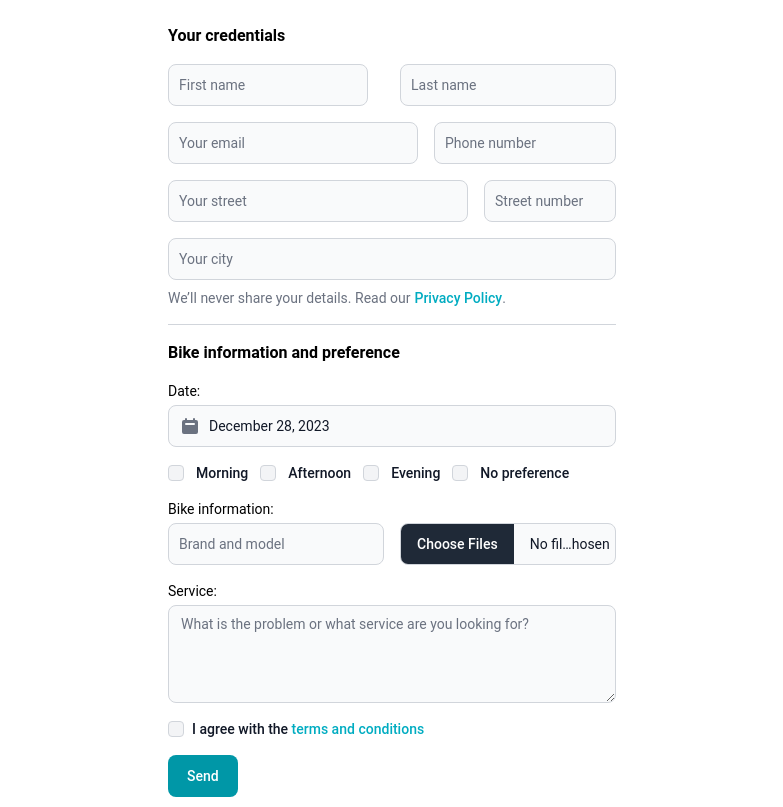
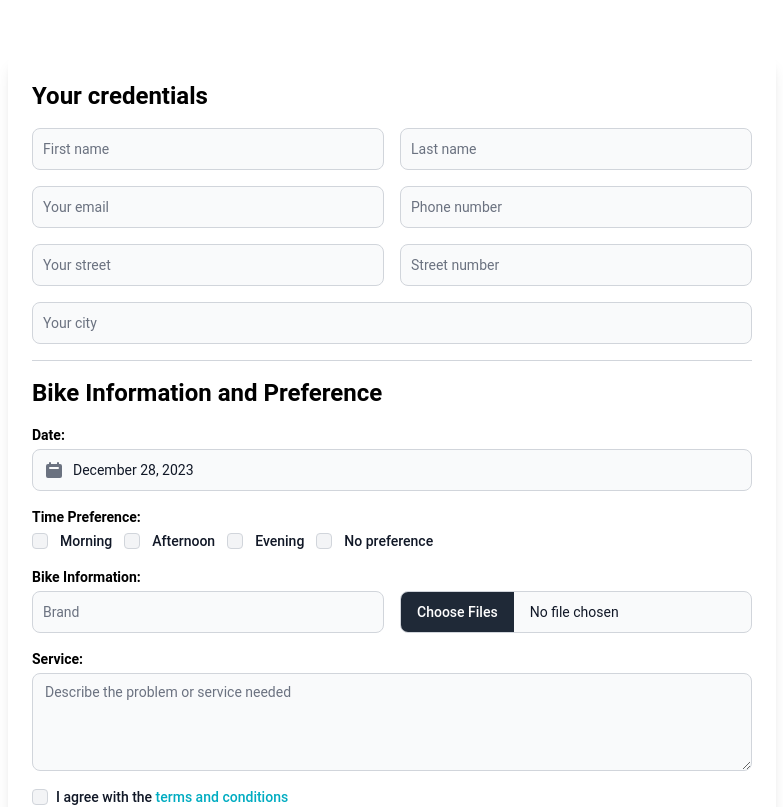
Before and after one commit to IgorMoensStudent/VisualDesign27, a Next.js app in the folder visualdesign/: page /appointment in a window 1280 px wide. Shown: the part 380-1187 px from the top of the page, without its empty margins (248-1031 px from the left). Built offline with nearby package versions, Linux system fonts and the light colour scheme.

Commit message:
unfinished contact page

```diff
--- a/visualdesign/components/Header.tsx
+++ b/visualdesign/components/Header.tsx
@@ -27,7 +27,7 @@ const NavList = (
                     </Typography>
 
                     <Typography as="li" variant="body" color="blue-gray" className="p-3 font-semibold" placeholder="">
-                        <Link href="#" className="flex items-center hover-underline-padding">Contact</Link>
+                        <Link href="/contact" className="flex items-center hover-underline-padding">Contact</Link>
                     </Typography>
                 </ul>
 )
@@ -50,12 +50,13 @@ const Header: React.FC = () => {
     }, []);
 
         return (
-        <div className={`${styles.header} ${isSticky ? styles.sticky : ''}`}>
+        <div className={`${styles.header} ${isSticky ? styles.sticky : ''} `}>
             <Navbar className="z-10 h-max max-w-full rounded-none px-4 py-6 lg:px-10 lg:py-10" placeholder="">
                 <div className="flex items-center justify-between text-blue-gray-900">
-                <Typography as="a"  href="/" className="mr-4 ml-8 cursor-pointer py-1.5 font-bold" placeholder="" >
+                    <Typography as="a"  href="/" className="mr-4 ml-8 cursor-pointer py-1.5 font-bold" placeholder="" >
                         Precision Cycling
                     </Typography>
+
                     <div className="flex items-center gap-4">
                         <div className="mr-4 hidden lg:block"> {NavList}</div>
                         <div className="flex items-center gap-x-1">
@@ -68,8 +69,6 @@ const Header: React.FC = () => {
                         </div>
                     </div>
                 </div>
-
-
             </Navbar>
         </div>
         )
--- a/visualdesign/pages/appointment/index.tsx
+++ b/visualdesign/pages/appointment/index.tsx
@@ -15,7 +15,6 @@ const Appointment: React.FC = () => {
                         <div className="text-sm text-center mb-4">Precision Cycling</div>
                         <div className="text-3xl font-bold mb-2 text-center">Make an appointment</div>
 
-
                         <div className="flex flex-wrap gap-2">
                             <Button outline gradientDuoTone="pinkToOrange">
                                 <strong>Call +32 472 11 22 33</strong>
@@ -25,87 +24,79 @@ const Appointment: React.FC = () => {
                 </div>
 
 
-        <div className="flex-grow ">
+                <div className="flex-grow p-8">
                     <div className="flex flex-col lg:flex-row gap-8 p-8 items-center justify-center">
-                <div className="max-w-md">
-                    <div className="mb-4 text-1xl font-bold">Your credentials</div>
+                        <div className="max-w-3xl w-full bg-white rounded-lg shadow-lg p-6">
+                            <div className="mb-4 text-2xl font-bold">Your credentials</div>
 
-                    <div className="flex flex-row mb-4">
-                        <div className="flex-1 mr-2">
-                            <TextInput id="firstName" type="text" placeholder="First name" style={{ width: '200px' }} required />
+                            <div className="grid grid-cols-2 gap-4 mb-4">
+                                <div>
+                                    <TextInput id="firstName" type="text" placeholder="First name" required />
                                 </div>
-                        <div className="flex-1 ml-2">
+                                <div>
                                     <TextInput id="lastName" type="text" placeholder="Last name" required />
                                 </div>
+                                <div>
+                                    <TextInput id="email" type="email" placeholder="Your email" required />
                                 </div>
-
-                    <div className="flex flex-row mb-4">
-                        <div className="flex-1 mr-2">
-                            <TextInput id="email" type="email" placeholder="Your email" style={{ width: '250px' }} required />
-                        </div>
-                        <div className="flex-1 ml-2">
+                                <div>
                                     <TextInput id="phoneNumber" type="tel" placeholder="Phone number" required />
                                 </div>
+                                <div>
+                                    <TextInput id="street" type="text" placeholder="Your street" required />
                                 </div>
-
-                    <div className="flex flex-row mb-4">
-                        <div className="flex-1 mr-2">
-                            <TextInput id="street" type="text" placeholder="Your street" style={{ width: '300px' }} required />
-                        </div>
-                        <div className="flex-1 ml-2">
+                                <div>
                                     <TextInput id="streetNumber" type="text" placeholder="Street number" required />
                                 </div>
-                    </div>
-
-                    <div className="flex flex-row mb-4">
-                        <div className="flex-1">
-                            <TextInput id="city" type="text" placeholder="Your city" required helperText= { <> We’ll never share your details. Read our<a href="#" className="ml-1 font-medium text-cyan-600 hover:underline dark:text-cyan-500">Privacy Policy</a>. </>}/>
+                                <div className="col-span-2">
+                                    <TextInput id="city" type="text" placeholder="Your city" required />
                                 </div>
                             </div>
 
                             <div className="border-t border-gray-300 my-4"></div>
 
-                    <div className="mb-4 text-1xl font-bold">Bike information and preference</div>
+                            <div className="mb-4 text-2xl font-bold">Bike Information and Preference</div>
 
-                    <div className="mb-1 text-sm ">Date:</div>
-                    <div className="flex flex-row mb-4">
-                        <div className="flex-1">
+                            <div className="mb-4">
+                                <div className="text-sm mb-1 font-bold">Date:</div>
                                 <Datepicker />
+                            </div>
+
+                            <div className="mb-4">
+                                <div className="text-sm mb-1 font-bold">Time Preference:</div>
+                                <div className="flex items-center gap-3">
+                                <Checkbox id="morning"/>
+                                <Label htmlFor="morning">Morning</Label>
+
+                                <Checkbox id="afternoon" />
+                                <Label htmlFor="afternoon">Afternoon</Label>
+
+                                <Checkbox id="evening" />
+                                <Label htmlFor="evening">Evening</Label>
+
+                                <Checkbox id="nopreference" />
+                                <Label htmlFor="nopreference">No preference</Label>
                                 </div>
                             </div>
 
-                    <div className="flex items-center gap-3 mb-4">
-                        <Checkbox id="promotion" />
-                        <Label htmlFor="promotion">Morning</Label>
-
-                        <Checkbox id="promotion" />
-                        <Label htmlFor="promotion">Afternoon</Label>
-
-                        <Checkbox id="promotion" />
-                        <Label htmlFor="promotion">Evening</Label>
-
-                        <Checkbox id="promotion" />
-                        <Label htmlFor="promotion">No preference</Label>
+                            <div className="mb-4">
+                                <div className="text-sm mb-1 font-bold">Bike Information:</div>
+                                <div className="grid grid-cols-2 gap-4">
+                                    <div>
+                                        <TextInput id="bikeBrand" type="text" placeholder="Brand" required />
                                     </div>
-
-                    <div className="mb-1 text-sm ">Bike information:</div>
-                    <div className="flex flex-row mb-4">
-                        <div className="flex-1 mr-2">
-                            <TextInput id="city" type="text" placeholder="Brand and model" required/>
+                                    <div>
+                                        <FileInput id="bikeImage" multiple />
                                     </div>
-                        <div className="flex-1 ml-2">
-                            <FileInput id="multiple-file-upload" multiple />
                                 </div>
                             </div>
 
-                    <div className="mb-1 text-sm ">Service:</div>
-                    <div className="flex flex-row mb-4">
-                        <div className="flex-1">
-                            <Textarea id="comment" placeholder="What is the problem or what service are you looking for?" required rows={4} />
-                        </div>
+                            <div className="mb-4">
+                                <div className="text-sm mb-1 font-bold">Service:</div>
+                                <Textarea id="comment" placeholder="Describe the problem or service needed" required rows={4} />
                             </div>
 
-                    <div className="flex items-center gap-2 mb-4">
+                            <div className="mb-4 flex items-center gap-2">
                                 <Checkbox id="accept" />
                                 <Label htmlFor="accept" className="flex">
                                     I agree with the&nbsp;
@@ -115,17 +106,15 @@ const Appointment: React.FC = () => {
                                 </Label>
                             </div>
 
-                    <Button type="submit">Send</Button>
-
-
+                            <Button type="submit" className="w-full bg-[#06132E]">
+                                Send
+                            </Button>
                         </div>
                     </div>
                 </div>
-
             </main>
-
         </>
-    )
-}
+    );
+};
 
 export default Appointment;
--- a/visualdesign/pages/index.tsx
+++ b/visualdesign/pages/index.tsx
@@ -20,8 +20,8 @@ const Home = () => {
                 <title>Home</title>
             </Head>
 
-            <main className="mt-[-170px]">
-                <div className="mx-auto max-w-full py-12 main">
+            <main className="">
+                <div className="mx-auto max-w-full">
                     <div className="h-[32rem] w-full bg-[#06132E] text-white flex flex-col items-center justify-center">
                         <div className="text-6xl font-bold mb-2 text-center">Precision Cycling</div>
                         <div className="text-xl text-center mb-4">Repair / Upgrade Shop</div>
@@ -32,7 +32,7 @@ const Home = () => {
                     </div>
                 </div>
 
-                <div className="flex justify-center mt-[-140px] mb-4 px-10">
+                <div className="flex justify-center mt-4 mb-4 gap-2">
                     <div className="p-1">
                         <div className="relative">
                         <Image
@@ -97,7 +97,7 @@ const Home = () => {
                     </div>
                 </div>
 
-                <div className="mx-auto max-w-full pt-2">
+                <div className="mx-auto max-w-full pt-2 mt-2">
                     <div className="h-[15rem] w-full bg-[#06132E] text-white flex flex-col items-center justify-center">
                         <div className="text-sm text-center mb-4">Precision Cycling</div>
                         <div className="text-3xl font-bold mb-2 text-center">Do you need help with a bicycle repair?</div>
--- a/visualdesign/styles/global.css
+++ b/visualdesign/styles/global.css
@@ -30,3 +30,10 @@
     padding: 16px;
     background-color: #EAE6E3;
 }
+
+.sidecontainer{
+  width: 50%;
+  margin: auto;
+  padding: 16px;
+  background-color: #EAE6E3;
+}
```
Also changed, not shown: visualdesign/pages/contact/index.tsx (added, +84 -0 lines). Lines whose indentation alone changed are shown as unchanged.
